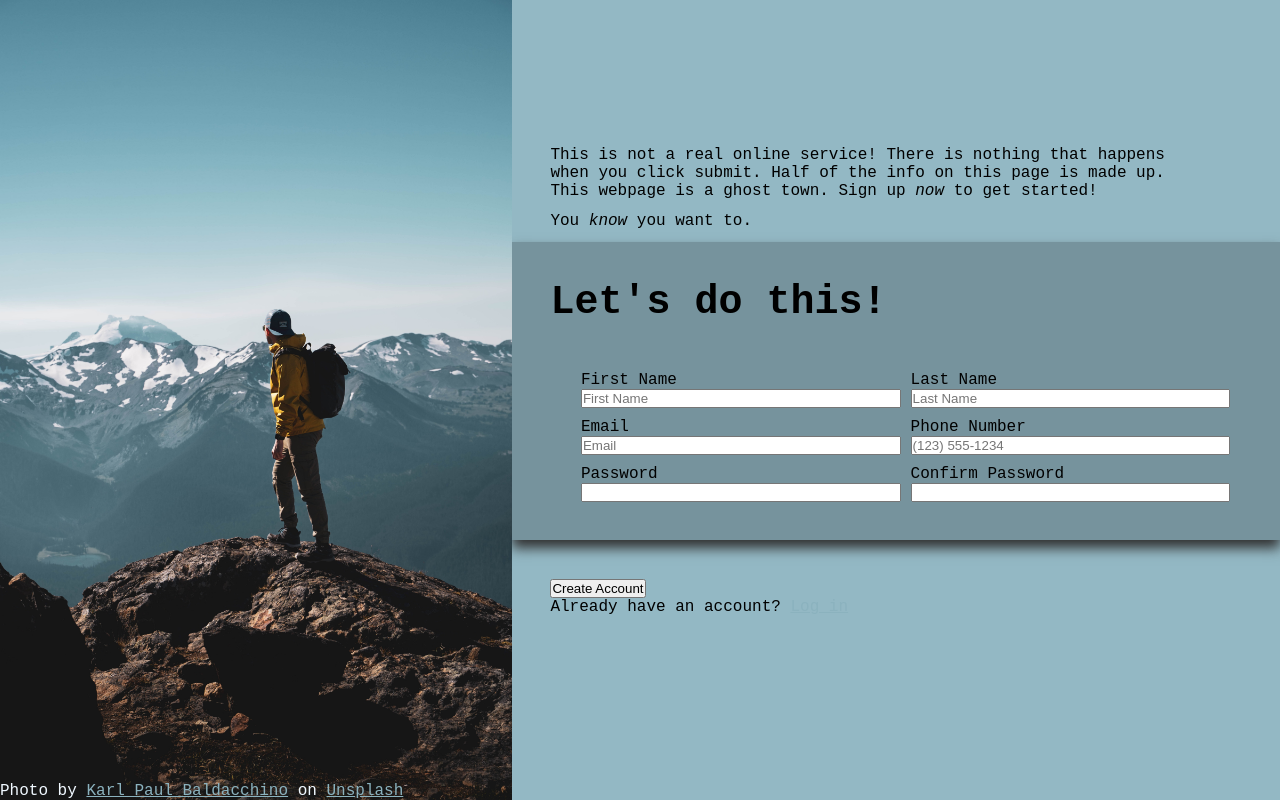
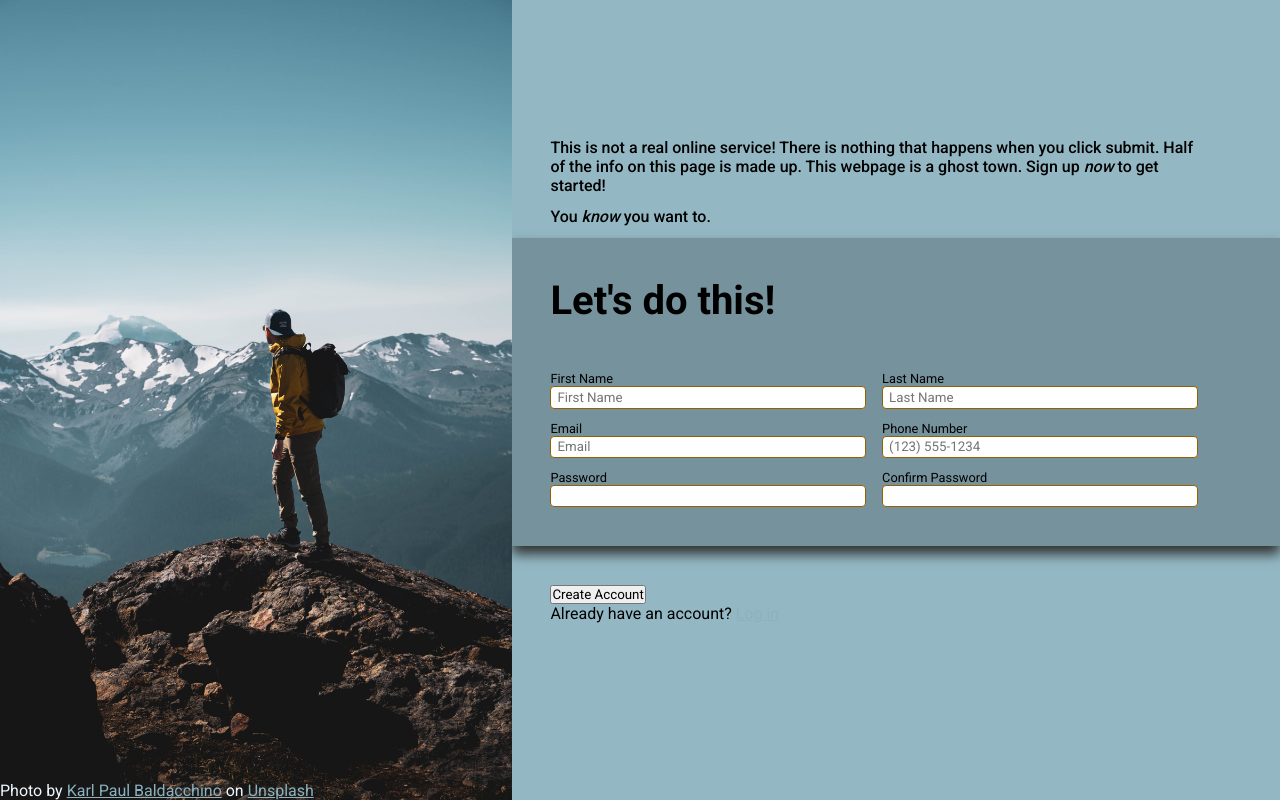
Before and after one commit to shnaboi/SignUp-Form, a plain HTML site: page index.html in a window 1280 px wide. Drawn offline with Linux system fonts and the light colour scheme.

Commit message:
Add Roboto font to page. Add style to form

```diff
--- a/index.html
+++ b/index.html
@@ -5,6 +5,9 @@
     <meta http-equiv="X-UA-Compatible" content="IE=edge">
     <meta name="viewport" content="width=device-width, initial-scale=1.0">
     <link rel="stylesheet" href="style.css">
+    <link rel="preconnect" href="https://fonts.googleapis.com">
+    <link rel="preconnect" href="https://fonts.gstatic.com" crossorigin>
+    <link href="https://fonts.googleapis.com/css2?family=Roboto:wght@400;500;700&display=swap" rel="stylesheet">
     <title>Fake Sign-up <Form></Form></title>
 </head>
 <body>
@@ -43,7 +46,7 @@
 
                     <div class="input">
                         <label for="phoneNumber">Phone Number</label>
-                        <input type="text" name="phoneNumber" id="phoneNumber" minlength="9" maxlength="9" placeholder="(123) 555-1234">
+                        <input type="text" name="phoneNumber" id="phoneNumber" minlength="10" maxlength="10" placeholder="(123) 555-1234">
                     </div>
 
                     <div class="input">
--- a/style.css
+++ b/style.css
@@ -2,6 +2,7 @@
     margin: 0px;
     padding: 0px;
     box-sizing: border-box;
+    font-family: 'Roboto', sans-serif;
 }
 
 .content {
@@ -46,7 +47,7 @@ a {
 }
 
 .text-div {
-    /* border: 1px solid red; */
+    font-weight: 500;
     width: 90%;
 }
 
@@ -57,19 +58,19 @@ a {
 .signup-div {
     padding-top: 5%;
     padding-bottom: 5%;
-    /* border: 1px solid blue; */
     display: flex;
     flex-flow: row wrap;
-    gap: 10px;
+    font-size: .8rem;
+    gap: 12px;
     background-color: rgb(0, 0, 0, 0.2);
     box-shadow: 0 8px 12px 0px rgb(49, 49, 49);
     max-width: 100%;
     min-width: 25%;
-    justify-content:center;
     padding-right: 1.5vw;
 }
 
 .form-title {
+    font-family: 'Roboto', sans-serif;
     font-weight: 700;
     font-size: 2.5rem;
     padding-bottom: 5%;
@@ -80,6 +81,20 @@ a {
     display: flex;
     flex-flow: column wrap;
     width: 45%;
+    padding-right: 4px;
+}
+
+input {
+    height: 1.4rem;
+    border: 1px solid #946000;
+    border-radius: 4px;
+    padding: 2px 6px;
+}
+
+input:focus {
+    outline: none;
+    border: 1px solid rgb(134, 67, 35);
+    box-shadow: inset 0 0 3px #946000;
 }
 
 .submit-div {
```
